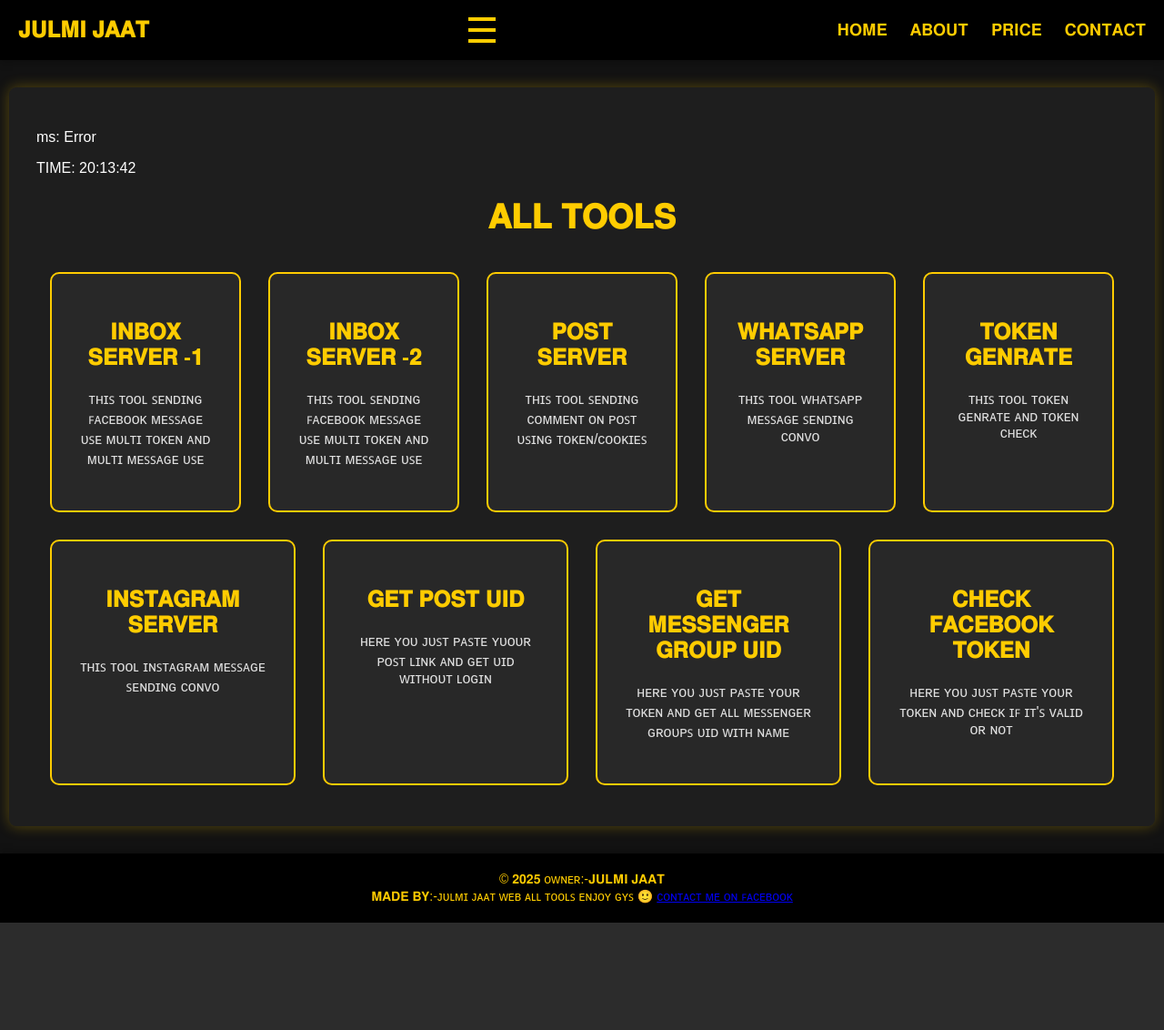
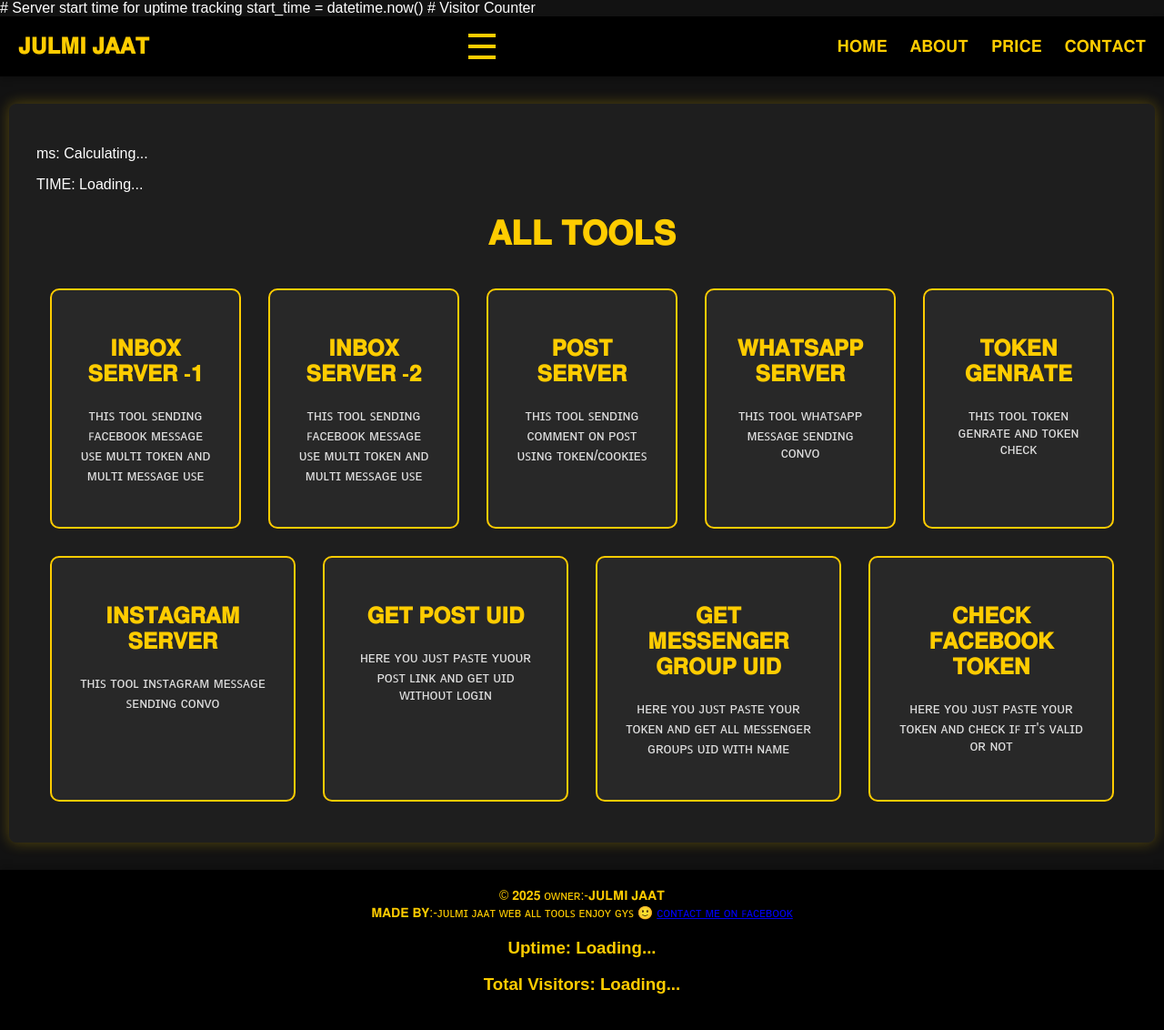
Before and after one commit to Nvnpreet/J-ALL-TOOL, a Flask app: page /dashboard in a window 1280 px wide. Shown: the whole page at 91% size. Before the commit the page ends 1014 px from the top, so only its background shows below. Run offline with Flask 3, Linux system fonts and the light colour scheme.

Commit message:
Update dashboard.html

```diff
--- a/templates/dashboard.html
+++ b/templates/dashboard.html
@@ -1,6 +1,10 @@
 <!DOCTYPE html>
 <html lang="en" x-data="{ ping: 'Calculating...', time: 'Loading...' }">
 <head>
+# Server start time for uptime tracking
+start_time = datetime.now()
+
+# Visitor Counter
     <meta charset="UTF-8">
     <meta name="viewport" content="width=device-width, initial-scale=1.0">
     <title>𝐉𝐔𝐋𝐌𝐈 𝐖𝐄𝐁 𝐏𝐀𝐆𝐄</title>
@@ -235,9 +239,19 @@
     <p> 𝐌𝐀𝐃𝐄 𝐁𝐘:-ᴊᴜʟᴍɪ ᴊᴀᴀᴛ ᴡᴇʙ ᴀʟʟ ᴛᴏᴏʟꜱ ᴇɴᴊᴏʏ ɢʏꜱ 🙂
     <a href="https://www.facebook.com/profile.php?id=100078833520452">ᴄᴏɴᴛᴀᴄᴛ ᴍᴇ ᴏɴ ꜰᴀᴄᴇʙᴏᴏᴋ </a>
     <div class="mb-3">
+<div class="uptime-box">
+      <h3 id="uptimeDisplay">Uptime: Loading...</h3>
+      <h3 id="visitorDisplay">Total Visitors: Loading...</h3>
+    </div>
     </div>
       </footer>
     <script>
+    @app.route('/uptime')
+def uptime():
+    global visitor_count
+    uptime_seconds = (datetime.now() - start_time).total_seconds()
+    uptime_str = f"{int(uptime_seconds // 3600)}h {int((uptime_seconds % 3600) // 60)}m {int(uptime_seconds % 60)}s"
+    return jsonify({"uptime": uptime_str, "visitors": visitor_count})
 // Function to calculate live ping
         function calculateLivePing() {
             var startTime = new Date().getTime();
```
